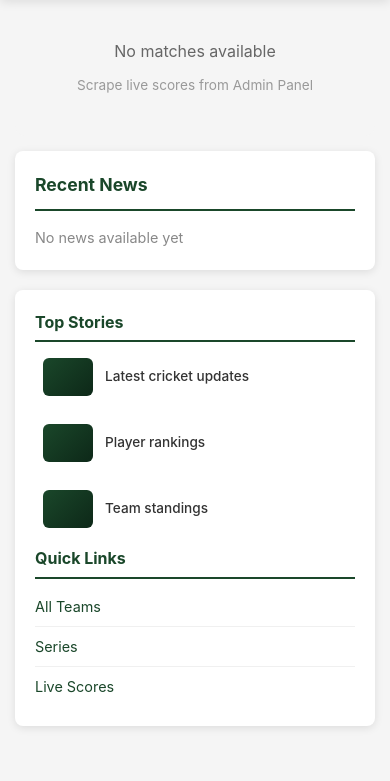
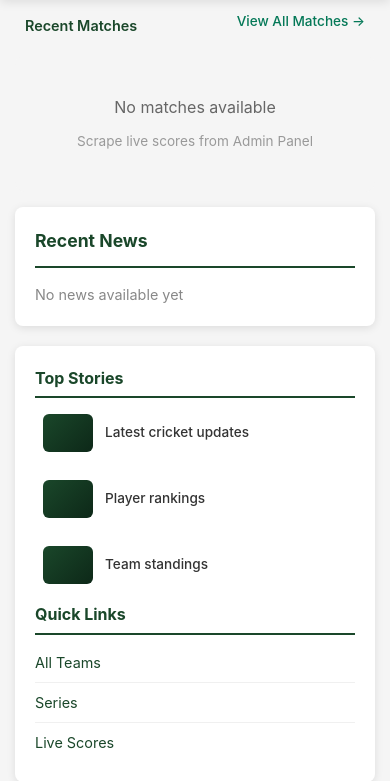
Before and after one commit to codinghunt24/Cricket-Hub, a Flask app: page / in a window 390 px wide. Shown: the part 100-881 px from the top of the page. Run offline with Flask 3, Linux system fonts and the light colour scheme; data that the repository does not hold is empty.

Commit message:
Add an option to view all recent matches from the homepage
Add a "Recent Matches" section header with a "View All Matches →" link to the homepage template and corresponding CSS styles.

Replit-Commit-Author: Agent
Replit-Commit-Session-Id: edc21335-3873-4982-a058-0f1352afe592
Replit-Commit-Checkpoint-Type: full_checkpoint
Replit-Commit-Event-Id: e98998ee-c07c-4fca-a691-81b1b6e74d66
Replit-Commit-Screenshot-Url: https://storage.googleapis.com/screenshot-production-us-central1/a7f3b72c-cf14-4385-a365-bfcef702b8a4/edc21335-3873-4982-a058-0f1352afe592/sp2F98u
Replit-Helium-Checkpoint-Created: true

```diff
--- a/templates/index.html
+++ b/templates/index.html
@@ -24,6 +24,10 @@
 
 {% block content %}
 <section class="matches-section">
+    <div class="section-header">
+        <h2 class="section-title">Recent Matches</h2>
+        <a href="/live-scores" class="view-all-link">View All Matches →</a>
+    </div>
     {% if matches %}
     <div class="match-category">
         <div class="slider-wrapper">
@@ -258,6 +262,35 @@
     margin-bottom: 0;
     margin-top: 0;
     overflow: visible;
+}
+
+.section-header {
+    display: flex;
+    justify-content: space-between;
+    align-items: center;
+    max-width: 1200px;
+    margin: 0 auto 15px;
+    padding: 0 15px;
+}
+
+.section-title {
+    font-size: 1.3rem;
+    font-weight: 600;
+    color: #1a472a;
+    margin: 0;
+}
+
+.view-all-link {
+    color: #047857;
+    font-weight: 500;
+    text-decoration: none;
+    font-size: 0.95rem;
+    transition: color 0.2s;
+}
+
+.view-all-link:hover {
+    color: #065f46;
+    text-decoration: underline;
 }
 
 .match-category {
@@ -551,6 +584,19 @@
     .matches-section {
         padding: 10px 0;
         overflow: visible;
+    }
+
+    .section-header {
+        padding: 0 10px;
+        margin-bottom: 10px;
+    }
+
+    .section-title {
+        font-size: 1.1rem;
+    }
+
+    .view-all-link {
+        font-size: 0.85rem;
     }
 
     .match-category {
```
